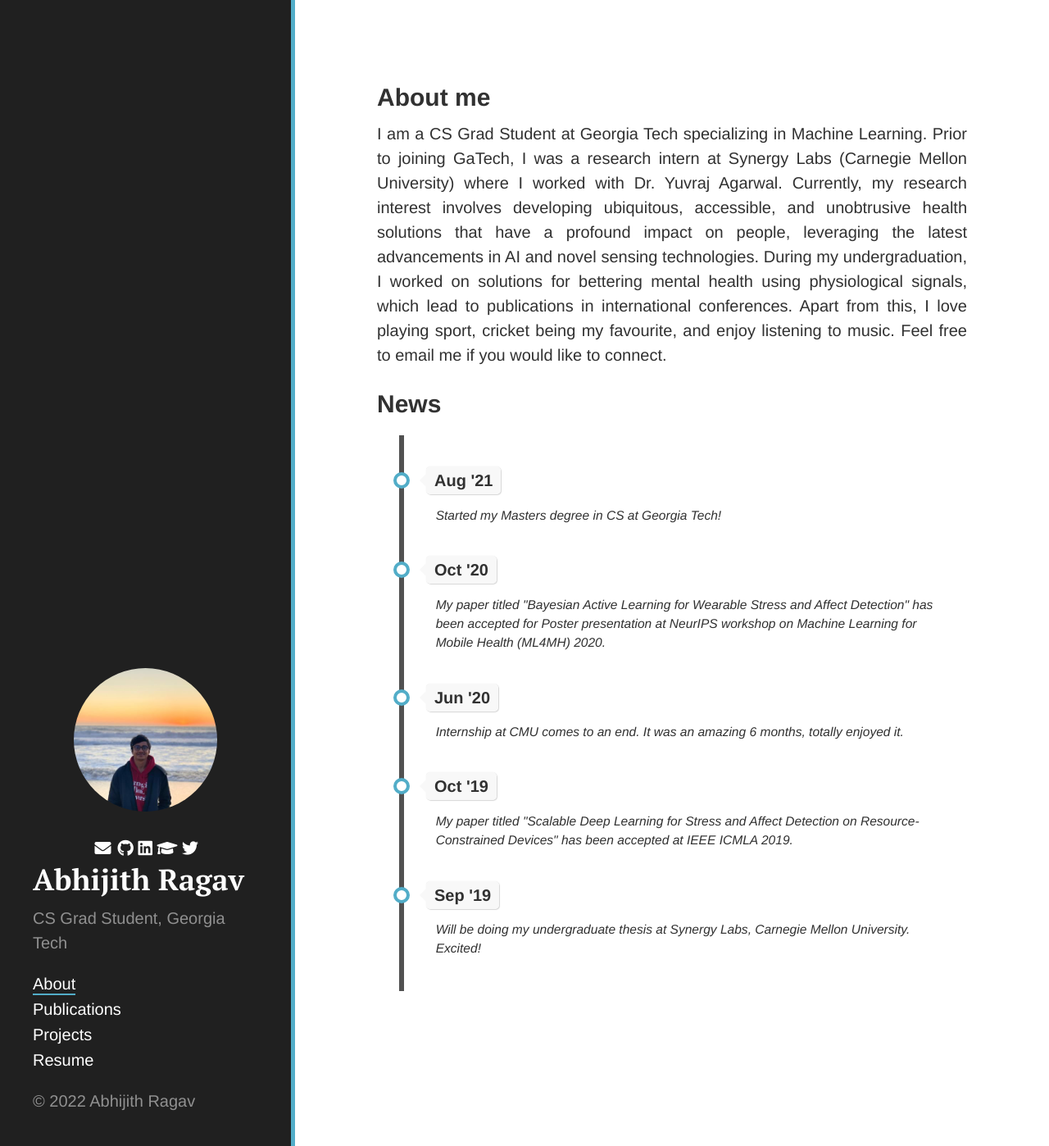
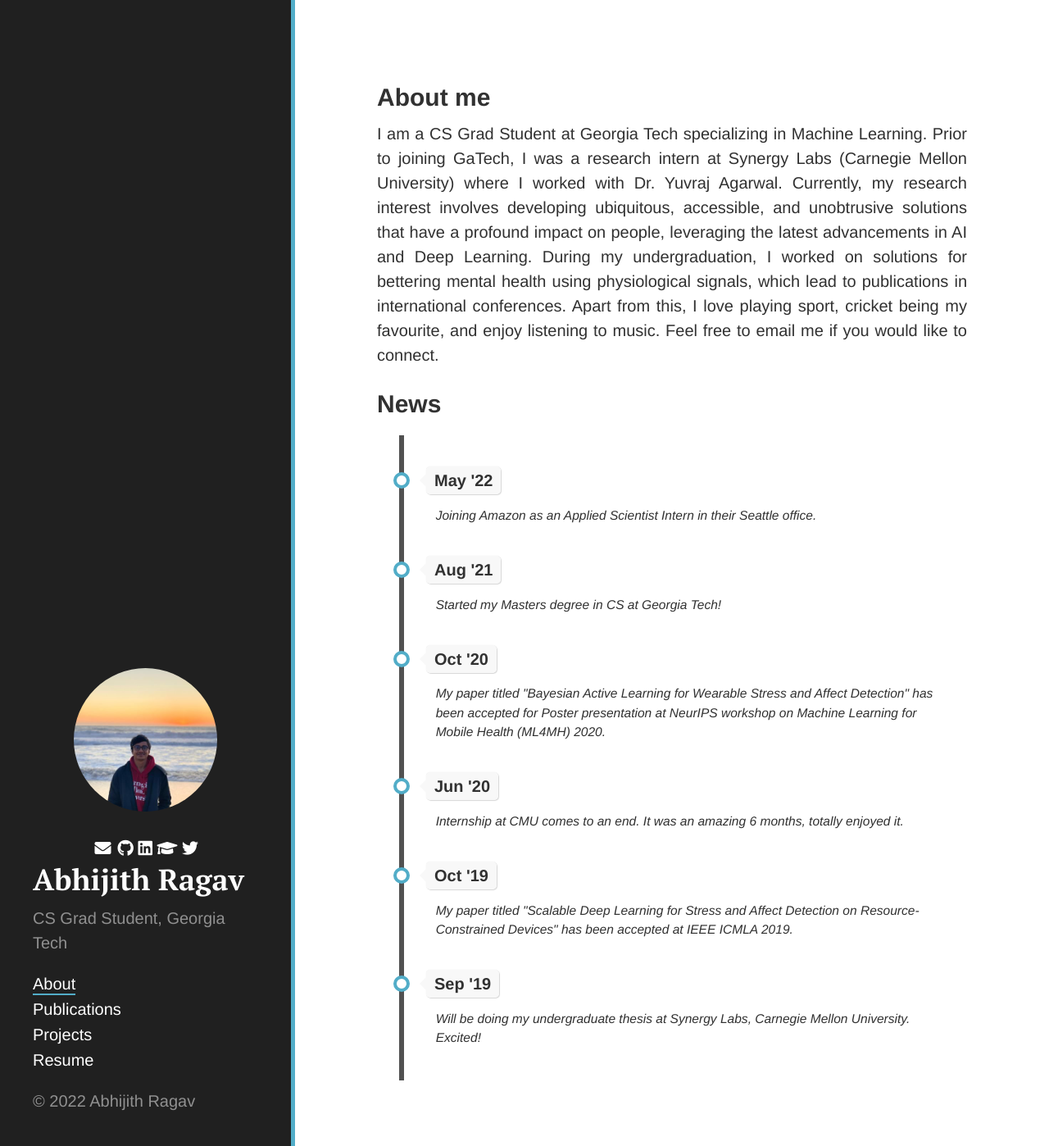
Before and after one commit to abhijithragav/abhijithragav.github.io, a Jekyll site: the page built from _pages/index.html, in a window 1280 px wide and 1398 px high. Shown: the whole window at 82% size. Built offline with Jekyll 4.4.1, drawn with Linux system fonts in a browser that asks for light colours.

Commit message:
Updated bio

```diff
--- a/_pages/index.html
+++ b/_pages/index.html
@@ -8,7 +8,7 @@ permalink: /
   About me
 </h1>
 <p style="text-align: justify;">
-	I am a CS Grad Student at Georgia Tech specializing in Machine Learning. Prior to joining GaTech, I was a research intern at Synergy Labs (Carnegie Mellon University) where I worked with Dr. Yuvraj Agarwal. Currently, my research interest involves developing ubiquitous, accessible, and unobtrusive health solutions that have a profound impact on people, leveraging the latest advancements in AI and novel sensing technologies. During my undergraduation, I worked on solutions for bettering mental health using physiological signals, which lead to publications in international conferences. Apart from this, I love playing sport, cricket being my favourite, and enjoy listening to music. Feel free to email me if you would like to connect.</p>
+	I am a CS Grad Student at Georgia Tech specializing in Machine Learning. Prior to joining GaTech, I was a research intern at Synergy Labs (Carnegie Mellon University) where I worked with Dr. Yuvraj Agarwal. Currently, my research interest involves developing ubiquitous, accessible, and unobtrusive solutions that have a profound impact on people, leveraging the latest advancements in AI and Deep Learning. During my undergraduation, I worked on solutions for bettering mental health using physiological signals, which lead to publications in international conferences. Apart from this, I love playing sport, cricket being my favourite, and enjoy listening to music. Feel free to email me if you would like to connect.</p>
 
 <h2>News</h2>
 
@@ -19,6 +19,15 @@ permalink: /
 <ul class="timeline">
 
 	<!-- Item 1 -->
+	<li>
+		<div class="direction-r">
+			<div class="flag-wrapper">
+				<span class="flag">May '22</span>
+			</div>
+			<div class="desc">Joining Amazon as an Applied Scientist Intern in their Seattle office.</div>
+		</div>
+	</li>
+
 	<li>
 		<div class="direction-r">
 			<div class="flag-wrapper">
```
Also changed, not shown: _includes/head.html (+10 -0 lines).
